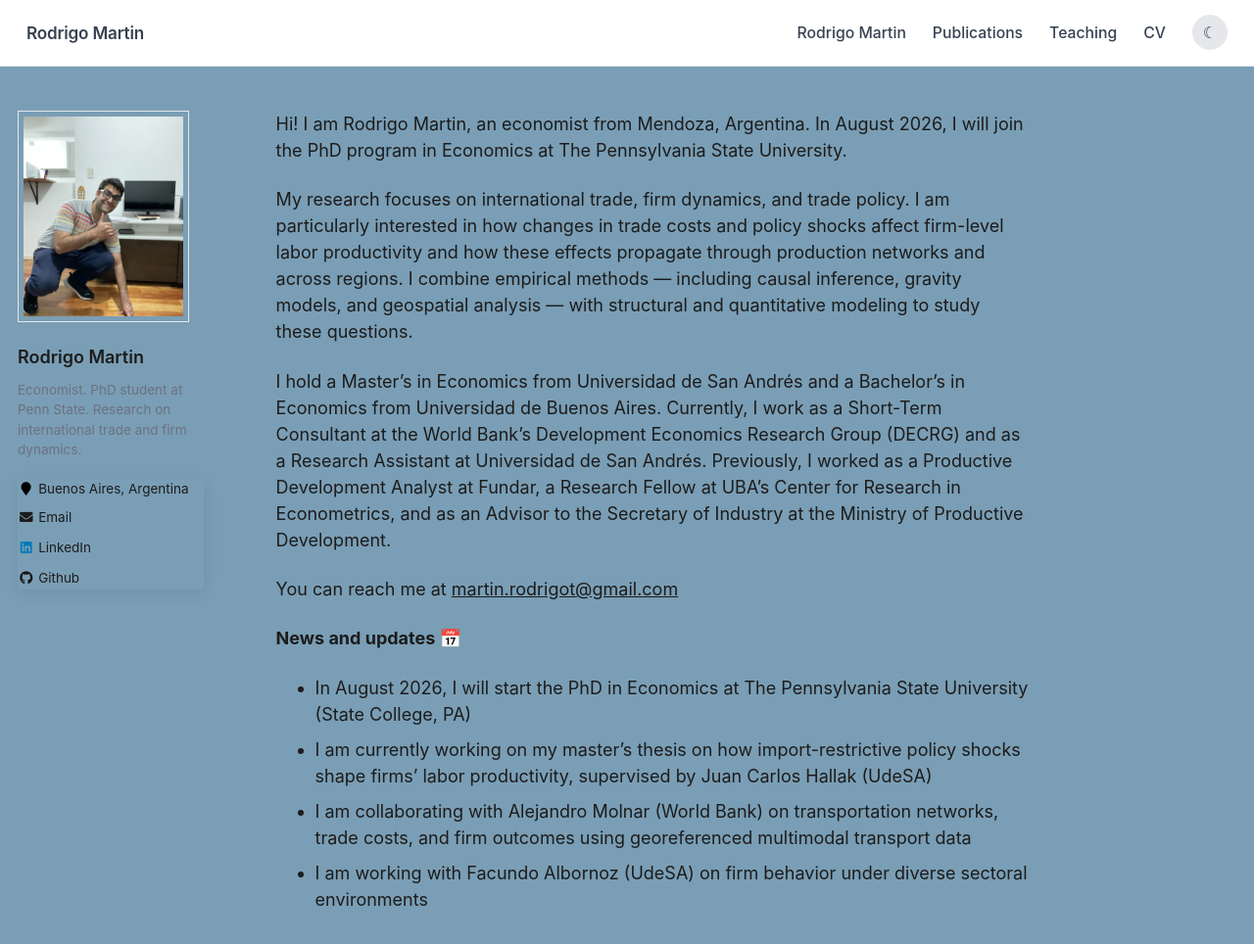
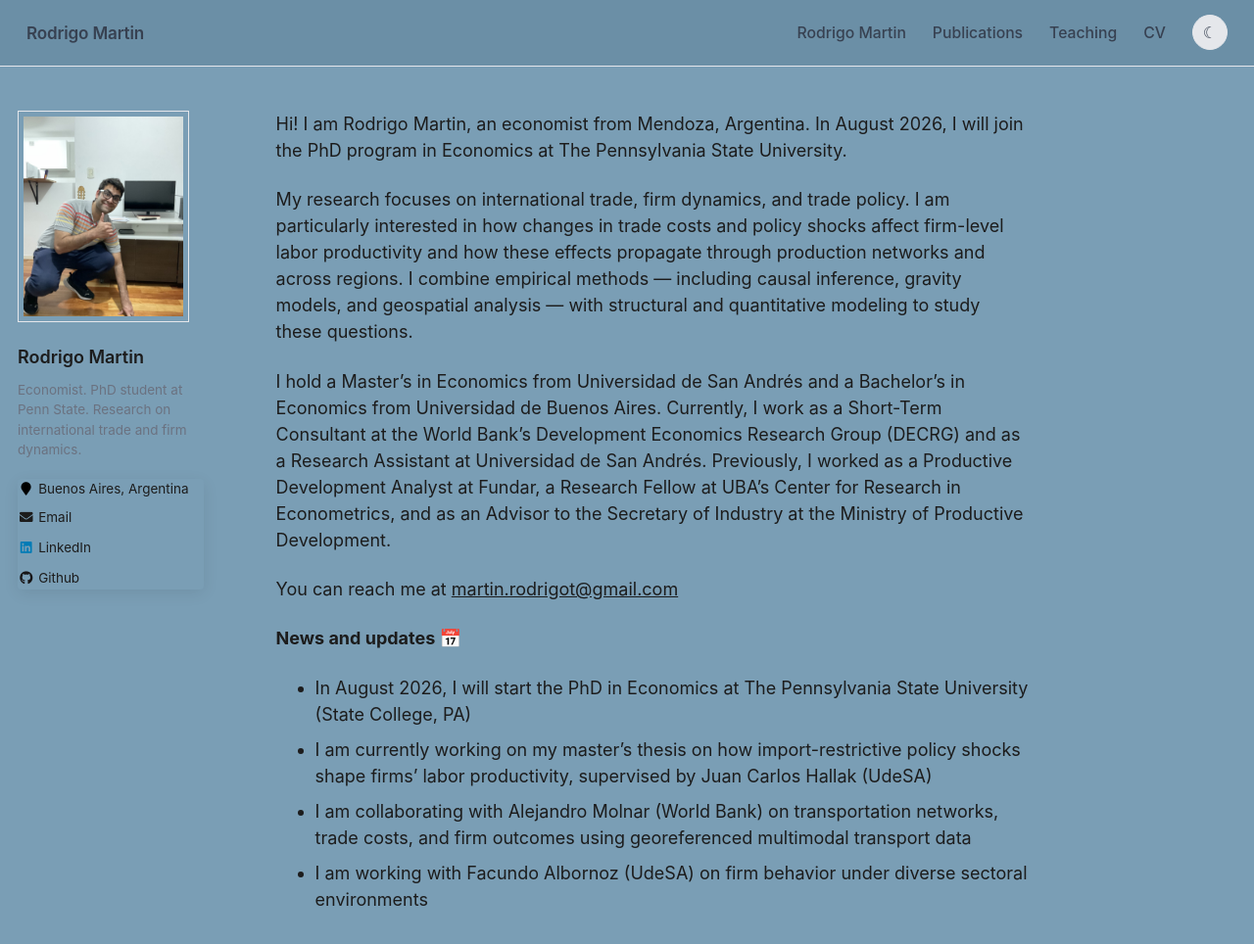
Before and after one commit to RodrigoTMartin/rodrigotmartin.github.io, a Jekyll site: the page built from _pages/about.md, in a window 1280 px wide and 977 px high. Shown: the top 964 px of the window at 98% size. Built offline with Jekyll 4.4.1, drawn with Linux system fonts in a browser that asks for light colours.

Commit message:
Update custom.html

```diff
--- a/_includes/head/custom.html
+++ b/_includes/head/custom.html
@@ -58,7 +58,7 @@
     --border:     #e5e7eb;
     --link:       #1c1c1c;
     --link-hover: #4b5563;
-    --nav-bg:     #ffffff;
+    --nav-bg:     #6b8fa6;
     --nav-text:   #374151;
     --nav-hover:  #111827;
     --footer-bg:  #f7f7f7;
@@ -683,6 +683,13 @@
     border-color: var(--border) !important;
     color: var(--text) !important;
   }
+
+  /* Page content background */
+  .page, .page__content, #main .page, .page__inner-wrap {
+    background-color: var(--bg) !important;
+  }
+
+
 </style>
 
 <!-- Dark mode toggle logic -->
```
